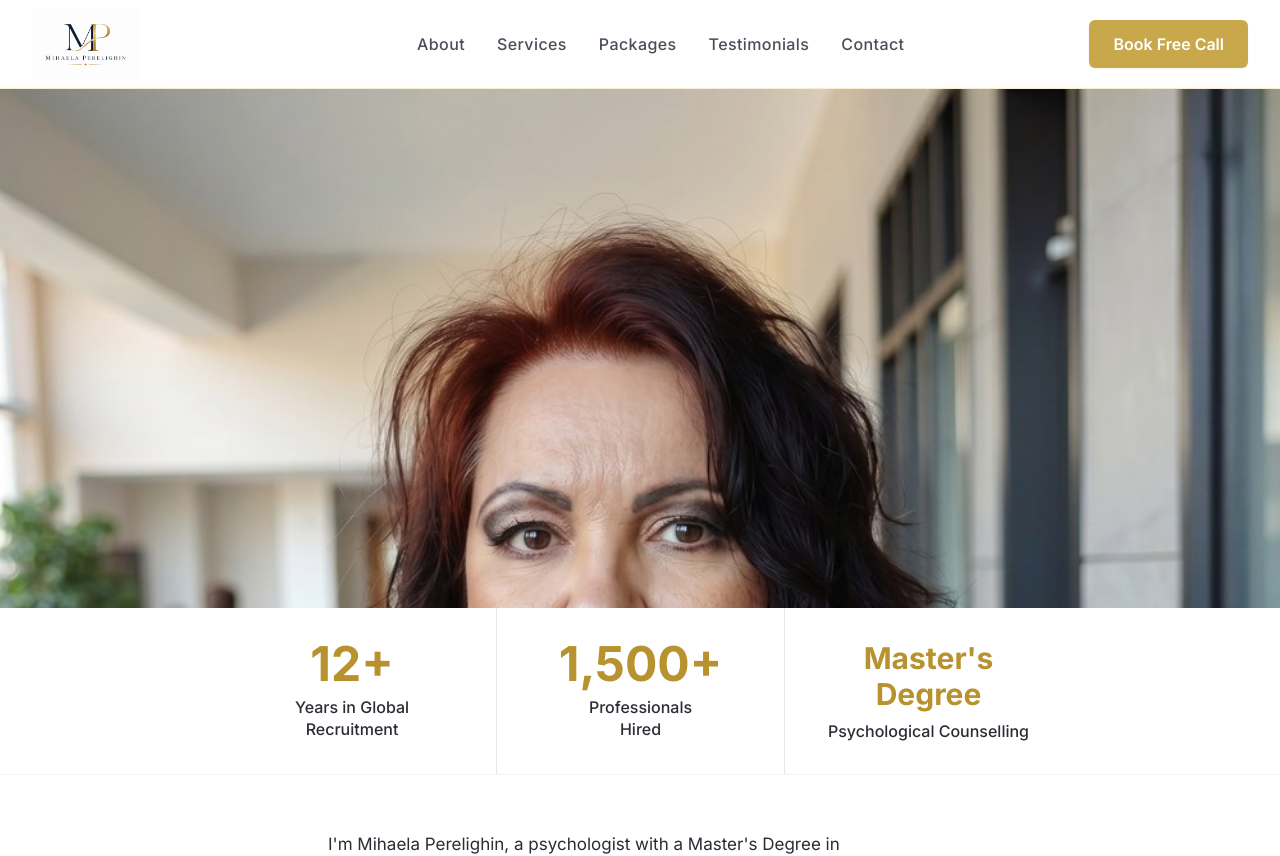
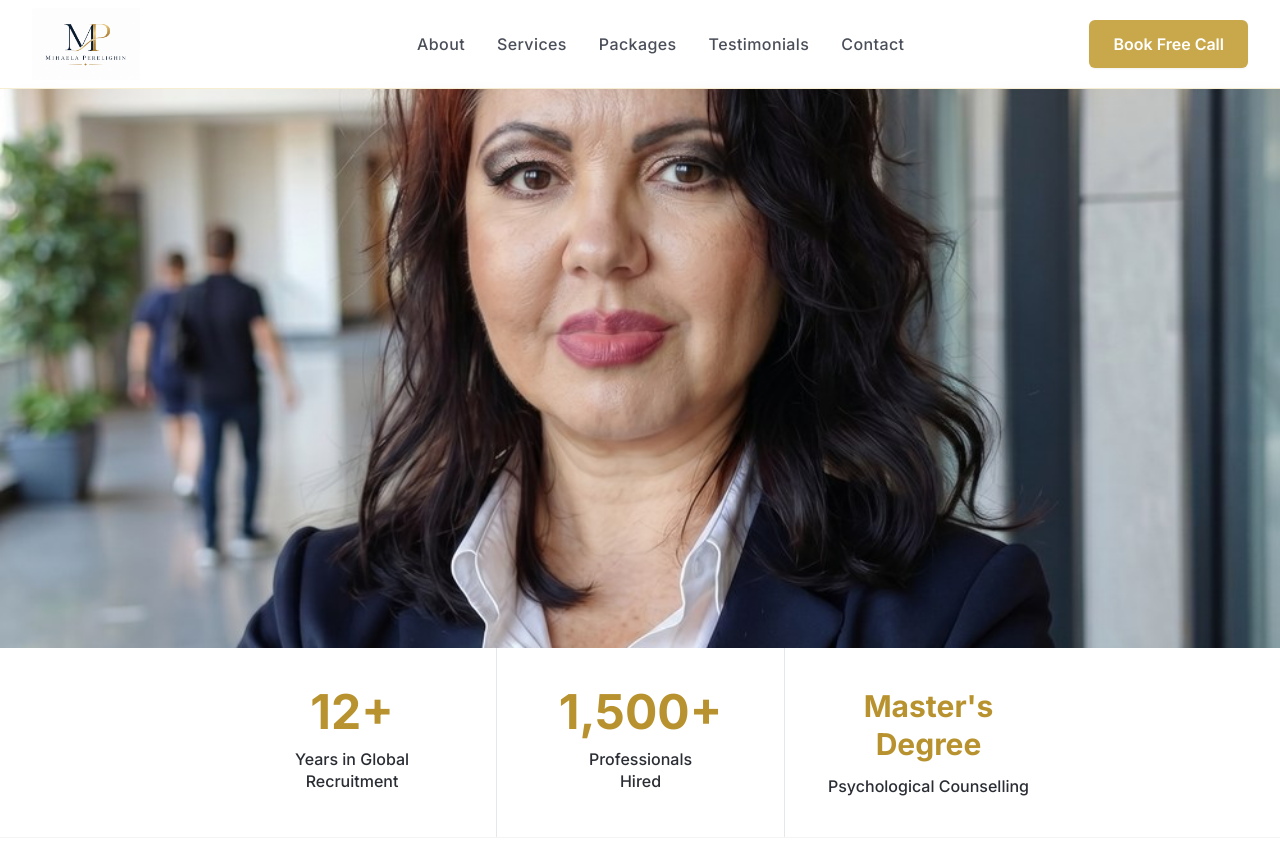
Before and after one commit to tmkannanrajesh-web/mihaela-coach, a Next.js app: page / in a window 1280 px wide. Shown: the top 856 px of the page. Built offline with nearby package versions, Linux system fonts and the light colour scheme.

Commit message:
About page: full-width photo layout matching design

```diff
--- a/app/page.tsx
+++ b/app/page.tsx
@@ -42,15 +42,15 @@ export default function AboutPage() {
 
       <main className="pt-[88px]">
 
-        {/* Full-width hero photo */}
+        {/* Full-width photo */}
         <section className="w-full">
-          <div className="relative w-full" style={{ height: "520px" }}>
+          <div className="relative w-full" style={{ height: "560px" }}>
             <Image
               src="/images/mihaela-about.jpg"
               alt="Mihaela Perelighin"
               fill
               priority
-              className="object-cover object-top"
+              className="object-cover object-center"
             />
           </div>
         </section>
@@ -60,22 +60,22 @@ export default function AboutPage() {
           <div className="max-w-4xl mx-auto px-4">
             <div className="grid grid-cols-3 divide-x divide-gray-200">
 
-              <div className="py-8 px-6 text-center">
-                <p className="text-5xl font-bold text-gold-600 mb-2">12+</p>
+              <div className="py-10 px-6 text-center">
+                <p className="text-5xl font-bold text-gold-600 mb-3">12+</p>
                 <p className="text-charcoal font-medium leading-snug">
                   Years in Global<br />Recruitment
                 </p>
               </div>
 
-              <div className="py-8 px-6 text-center">
-                <p className="text-5xl font-bold text-gold-600 mb-2">1,500+</p>
+              <div className="py-10 px-6 text-center">
+                <p className="text-5xl font-bold text-gold-600 mb-3">1,500+</p>
                 <p className="text-charcoal font-medium leading-snug">
                   Professionals<br />Hired
                 </p>
               </div>
 
-              <div className="py-8 px-6 text-center">
-                <p className="text-3xl font-bold text-gold-600 mb-2">Master's Degree</p>
+              <div className="py-10 px-6 text-center">
+                <p className="text-3xl font-bold text-gold-600 mb-3 leading-tight">Master's Degree</p>
                 <p className="text-charcoal font-medium leading-snug">
                   Psychological Counselling
                 </p>
@@ -122,13 +122,13 @@ export default function AboutPage() {
               that works in today's job market.
             </p>
 
-            {/* CTA Button */}
+            {/* CTA */}
             <div className="pt-4">
               <a
                 href="/#contact"
                 className="flex items-center justify-center gap-3 bg-gold-500 hover:bg-gold-600 text-white font-semibold px-8 py-4 rounded-md transition-colors shadow-sm text-base w-full"
               >
-                <svg xmlns="http://www.w3.org/2000/svg" className="w-5 h-5" fill="none" viewBox="0 0 24 24" stroke="currentColor" strokeWidth={2}>
+                <svg xmlns="http://www.w3.org/2000/svg" className="w-5 h-5 flex-shrink-0" fill="none" viewBox="0 0 24 24" stroke="currentColor" strokeWidth={2}>
                   <rect x="3" y="4" width="18" height="18" rx="2" ry="2" strokeLinecap="round" strokeLinejoin="round"/>
                   <line x1="16" y1="2" x2="16" y2="6" strokeLinecap="round"/>
                   <line x1="8" y1="2" x2="8" y2="6" strokeLinecap="round"/>
```
